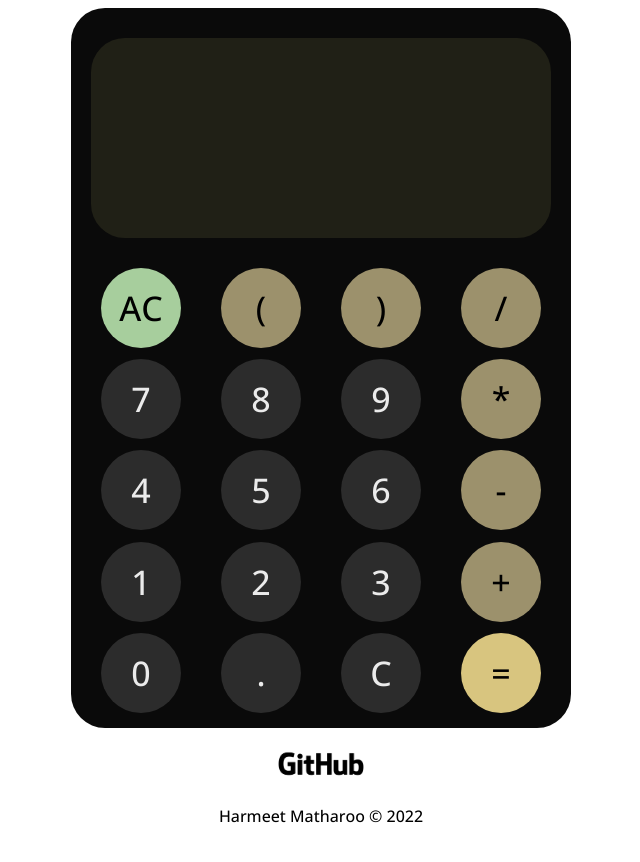
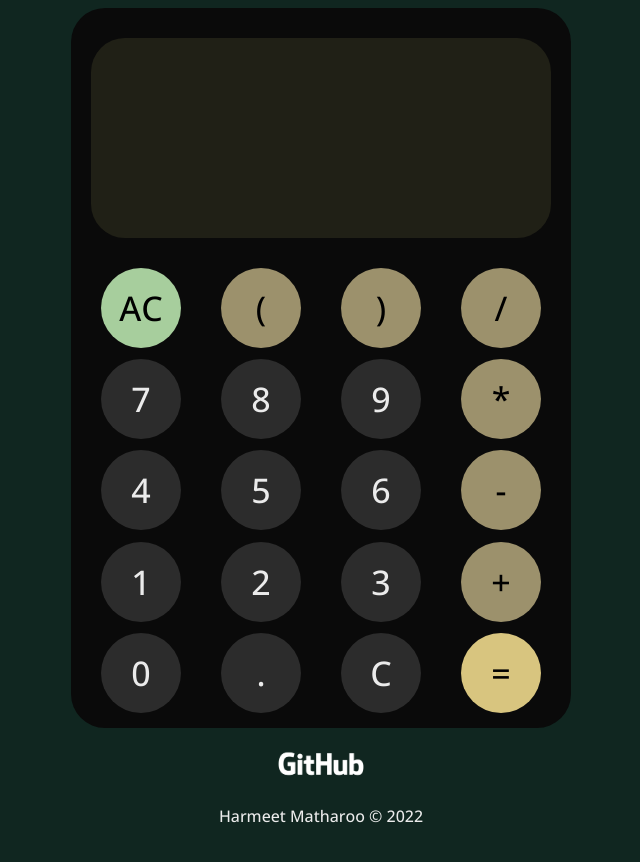
Before and after one commit to hmjatt/Calculator, a plain HTML site: page index.html in a window 1280 px wide. Shown: the whole page, without its empty margins (319-959 px from the left). Drawn offline with nearby package versions, Linux system fonts and the light colour scheme.

Commit message:
Style finished

```diff
--- a/index.html
+++ b/index.html
@@ -57,7 +57,7 @@
     </div>
 
     <footer>
-        <a id="github-logo-link" href="https://github.com/hmjatt" alt="github-logo"><img id="github-logo-img" src="images/github-logo.png" alt="github-logo"></a>
+        <a id="github-logo-link" href="https://github.com/hmjatt" alt="github-logo"><img id="github-logo-img" src="images/GitHub_Logo.png" alt="github-logo"></a>
         <p>Harmeet Matharoo &copy 2022</p>
     </footer>
 
--- a/styles.css
+++ b/styles.css
@@ -1,9 +1,14 @@
 
+html {
+    background-color: rgba(0, 24, 18, 0.938);;
+}
 body {
     display: flex;
+    align-self: center;
     justify-content: center;
     flex-direction: column;
     font-family: 'Open Sans', sans-serif;
+
 }
 
 #calculator-div {
@@ -119,6 +124,10 @@ footer {
     height: 40px;
 }
 
+p {
+    color:rgb(235, 235, 235);
+}
+
 @media only screen and (max-width: 480px) {
 
     html {
```
Also changed, not shown: images/GitHub_Logo.png (added), images/github-logo.png (deleted).
